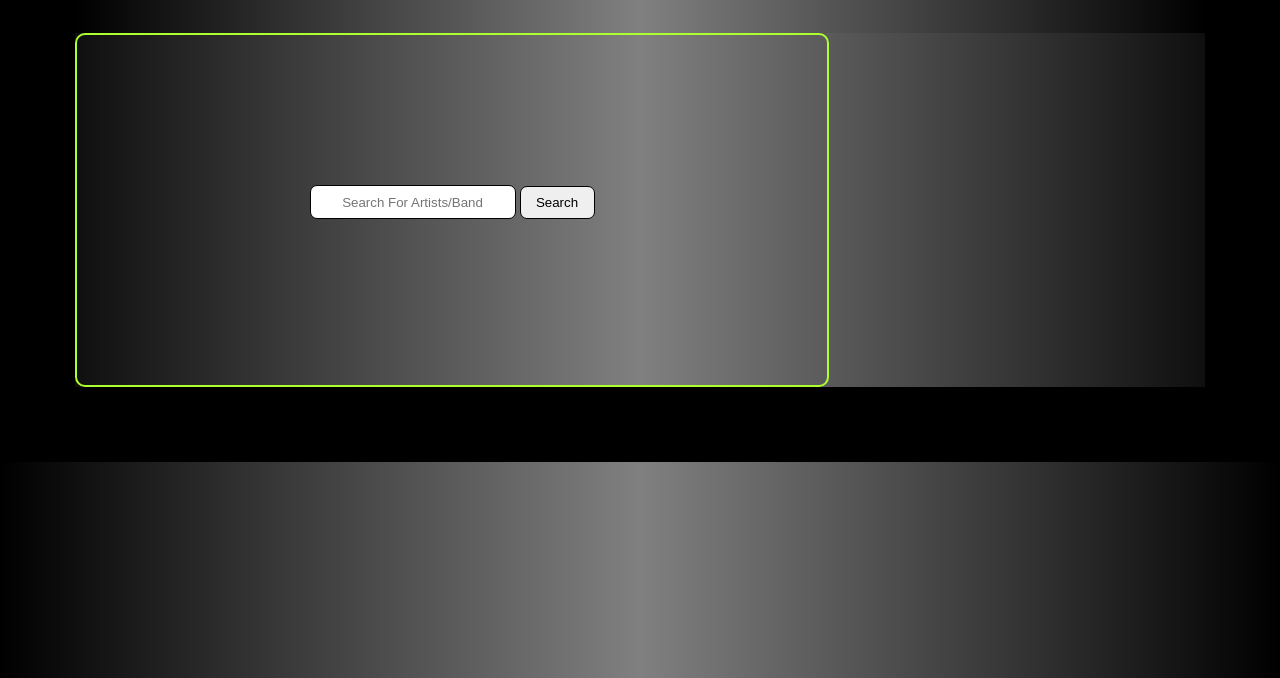
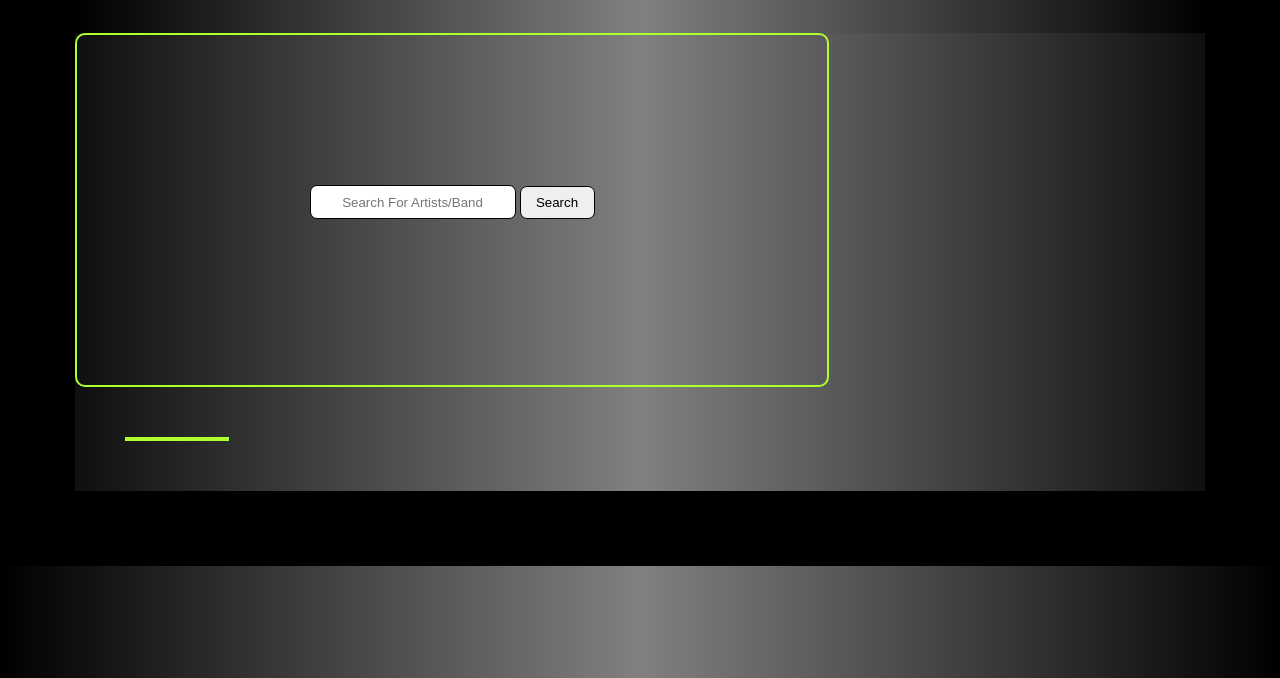
Before and after one commit to jswearingen18/CosmicCode, a plain HTML site: page index.html in a window 1280 px wide. Shown: the part 122-800 px from the top of the page. Drawn offline with nearby package versions, Linux system fonts and the light colour scheme.

Commit message:
update css for get and set

```diff
--- a/asset/style.css
+++ b/asset/style.css
@@ -119,3 +119,11 @@ span {
     background-color: rgb(45, 43, 43);
     border-radius: 10px;
 }
+.searchHistory {
+    background-color: rgb(45, 43, 43);
+    color: greenyellow;
+    font-size: 20px;
+    border: solid 2px greenyellow;
+    width: 100px;
+    margin: 50px;
+}
```
